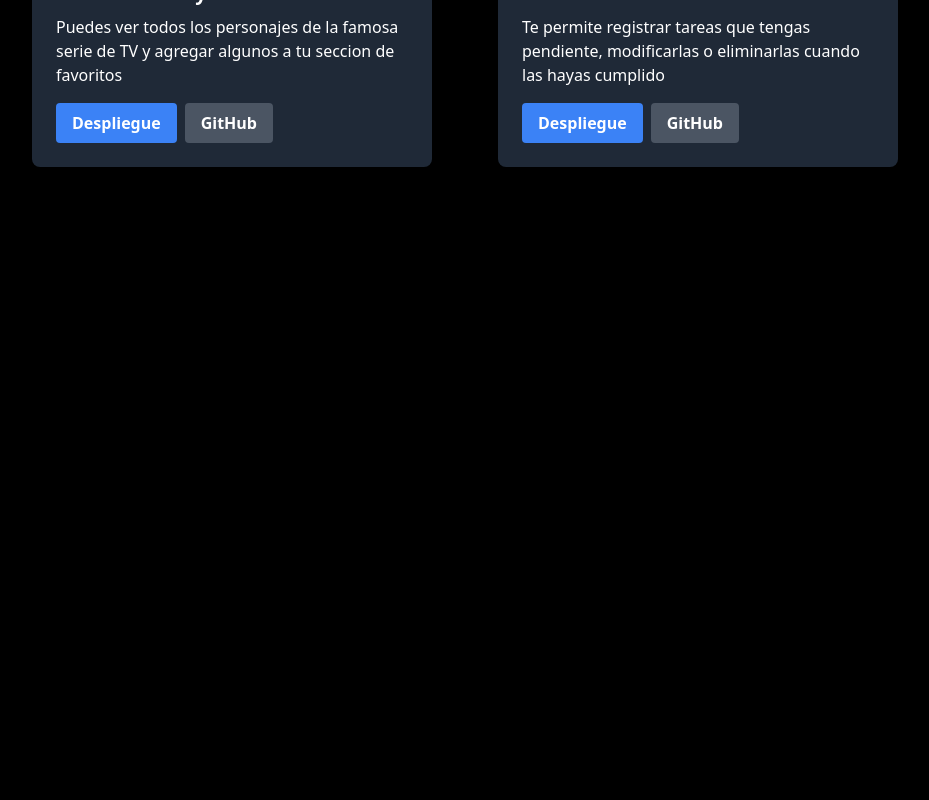
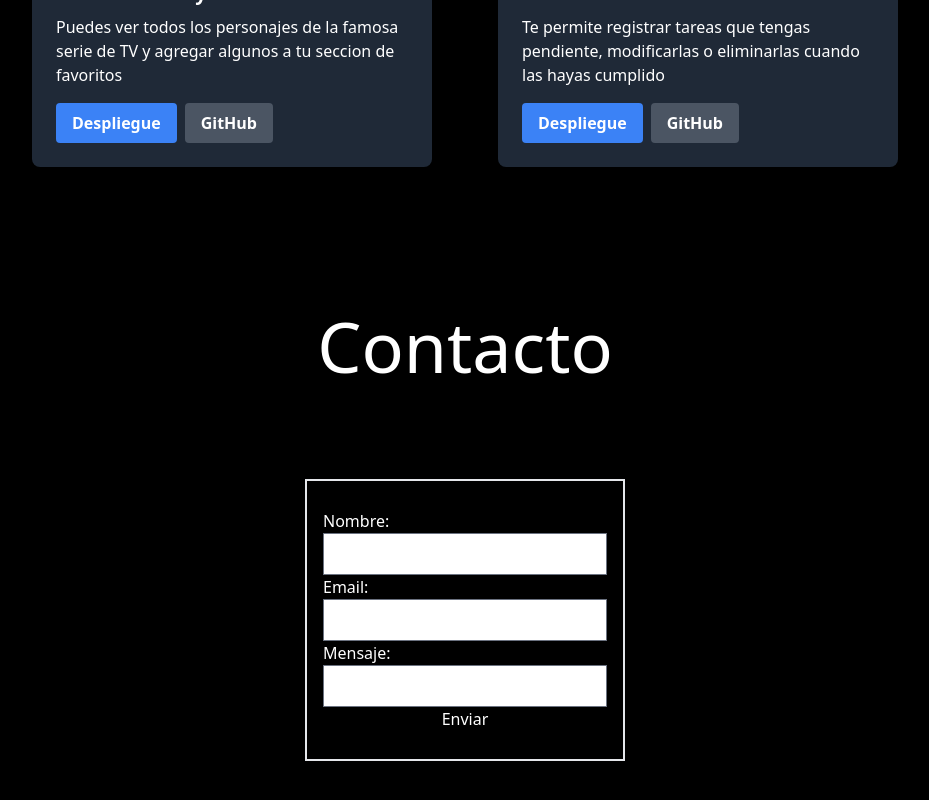
Before and after one commit to REValdiviezo/Portafolio, a React (Vite) app: page / in a window 1280 px wide. Shown: the part 2562-3362 px from the top of the page, without its empty margins (175-1104 px from the left). Before the commit the page ends 2729 px from the top, so only its background shows below. Built offline with nearby package versions, Linux system fonts and the light colour scheme; a web font is replaced by a local one.

Commit message:
Maquetado del componente Contacto

```diff
--- a/package.json
+++ b/package.json
@@ -10,6 +10,7 @@
     "preview": "vite preview"
   },
   "dependencies": {
+    "@emailjs/browser": "^4.3.3",
     "@tailwindcss/aspect-ratio": "^0.4.2",
     "@tailwindcss/forms": "^0.5.6",
     "autoprefixer": "^10.4.16",
--- a/src/App.jsx
+++ b/src/App.jsx
@@ -3,6 +3,7 @@ import NavBar from "./components/NavBar";
 import Titulo from "./components/Titulo";
 import SobreMi from "./components/SobreMi";
 import Proyectos from "./components/Proyectos";
+import Contacto from './components/Contacto';
 
 function App() {
   return (
@@ -11,6 +12,7 @@ function App() {
         <Titulo />
         <SobreMi />
         <Proyectos />
+        <Contacto/>
     </Router>
   );
 }
--- a/src/components/Contacto.jsx
+++ b/src/components/Contacto.jsx
@@ -0,0 +1,43 @@
+import { useRef } from 'react';
+import emailjs from '@emailjs/browser';
+
+const Contacto = () => {
+  const refForm = useRef();
+
+  const handleSubmit = (event) => {
+    event.preventDefault();
+
+    const serviceId = 'service_u4p5xvn';
+    const templateId = 'template_7w17wr8';
+    const apikey = 'S5KxbaCS8K3oEBIQN';
+
+    emailjs
+      .sendForm(serviceId, templateId, refForm.current, apikey)
+      .then((result) => {
+        console.log(result.text);
+        refForm.current.reset();
+      })
+      .catch((error) => console.log(error));
+  };
+
+  return (
+    <div className='h-screen flex flex-col justify-center items-center'>
+      <h2 className='text-[70px] -mt-20'>Contacto</h2>
+      <form
+        ref={refForm}
+        action=''
+        onSubmit={handleSubmit}
+        className='flex flex-col w-80 border-2 mt-20 py-7 px-4'
+      >
+        <label htmlFor=''>Nombre:</label>
+        <input type='text' name='userName' className='text-black' required />
+        <label htmlFor=''>Email:</label>
+        <input type='email' name='email' className='text-black' required />
+        <label htmlFor=''>Mensaje:</label>
+        <input type='text' name='message' className='text-black' required />
+        <button>Enviar</button>
+      </form>
+    </div>
+  );
+};
+export default Contacto;
--- a/src/components/Proyectos.jsx
+++ b/src/components/Proyectos.jsx
@@ -39,8 +39,7 @@ const Proyectos = () => {
   ];
 
   return (
-    <section className="h-screen">
-      <div className="container mx-auto px-4 flex flex-col items-center">
+    <div className="h-auto mx-auto px-4 flex flex-col items-center">
       <h2 className="text-[70px] font-semibold mb-10">Proyectos</h2>
       <div className="grid grid-cols-1 lg:grid-cols-2 gap-8 justify-items-center w-[900px]">
         {projects.map((project) => (
@@ -62,7 +61,6 @@ const Proyectos = () => {
         ))}
       </div>
     </div>
-    </section>
   );
 };
 
```
Also changed, not shown: 2 other files (tests, documents, lock files or other folders). Lines whose indentation alone changed are shown as unchanged.
